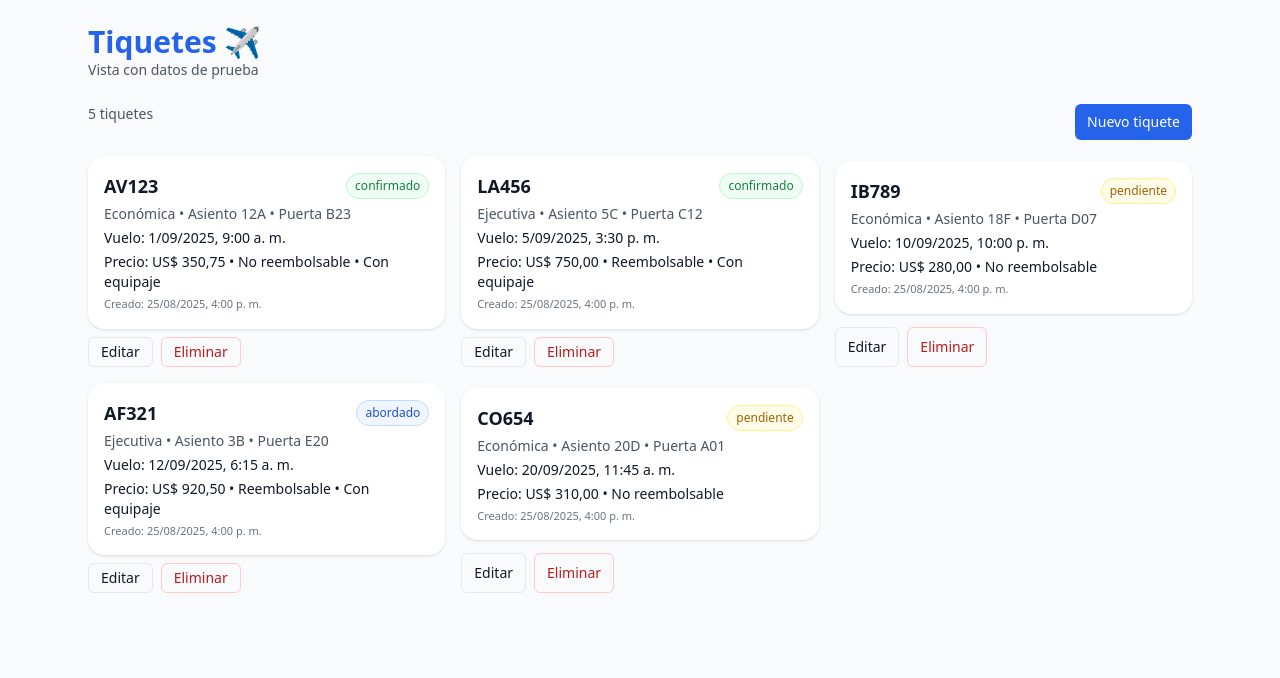
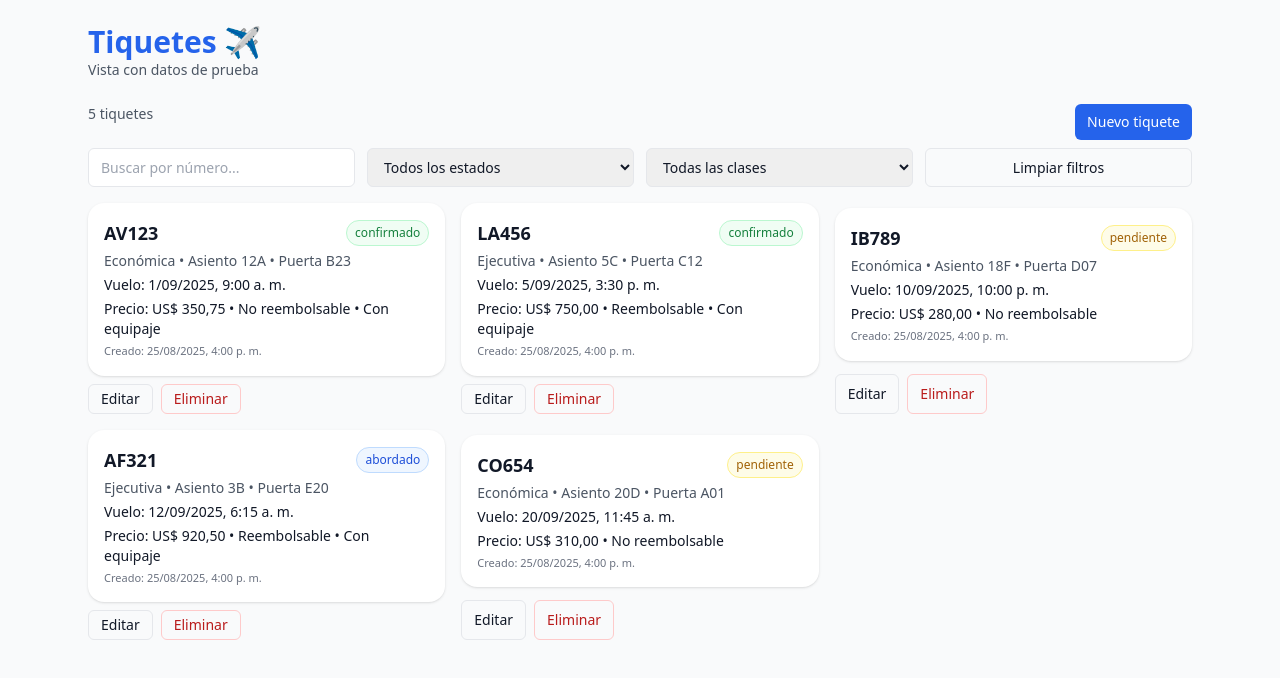
Before and after one commit to JulianRosales07/competitiva, a React (Vite) app in the folder frontend/: page / in a window 1280 px wide. Shown: the top 678 px of the page. Built offline with nearby package versions, Linux system fonts and the light colour scheme.

Commit message:
feat(ui): add search and filters to tickets list (mock)

```diff
--- /dev/null
+++ b/frontend/src/components/TicketsFilters.tsx
@@ -0,0 +1,53 @@
+import type { Tiquete } from "../types/tiquete";
+
+type Props = {
+  query: string;
+  setQuery: (v: string) => void;
+  estado: string;
+  setEstado: (v: string) => void;
+  clase: string;
+  setClase: (v: string) => void;
+};
+
+export default function TicketsFilters({
+  query, setQuery, estado, setEstado, clase, setClase,
+}: Props) {
+  return (
+    <div className="grid sm:grid-cols-2 lg:grid-cols-4 gap-3 mb-4">
+      <input
+        className="rounded-md border px-3 py-2 text-sm outline-none focus:ring-2 focus:ring-blue-200"
+        placeholder="Buscar por número..."
+        value={query}
+        onChange={(e) => setQuery(e.target.value)}
+      />
+
+      <select
+        className="rounded-md border px-3 py-2 text-sm outline-none focus:ring-2 focus:ring-blue-200"
+        value={estado}
+        onChange={(e) => setEstado(e.target.value)}
+      >
+        <option value="">Todos los estados</option>
+        <option value="confirmado">Confirmado</option>
+        <option value="pendiente">Pendiente</option>
+        <option value="abordado">Abordado</option>
+      </select>
+
+      <select
+        className="rounded-md border px-3 py-2 text-sm outline-none focus:ring-2 focus:ring-blue-200"
+        value={clase}
+        onChange={(e) => setClase(e.target.value)}
+      >
+        <option value="">Todas las clases</option>
+        <option value="Económica">Económica</option>
+        <option value="Ejecutiva">Ejecutiva</option>
+      </select>
+
+      <button
+        className="rounded-md border px-3 py-2 text-sm"
+        onClick={() => { setQuery(""); setEstado(""); setClase(""); }}
+      >
+        Limpiar filtros
+      </button>
+    </div>
+  );
+}
--- a/frontend/src/components/TicketsList.tsx
+++ b/frontend/src/components/TicketsList.tsx
@@ -1,9 +1,10 @@
-import { useEffect, useState } from "react";
+import { useEffect, useMemo, useState } from "react";
 import type { Tiquete } from "../types/tiquete";
 import { TIQUETES_MOCK } from "../mock/tiquetes";
 import TicketCard from "./TicketCard";
 import TicketDetail from "./TicketDetail";
 import TicketForm from "./TicketForm";
+import TicketsFilters from "./TicketsFilters";
 
 export default function TicketsList() {
   const [data, setData] = useState<Tiquete[]>([]);
@@ -11,6 +12,11 @@ export default function TicketsList() {
   const [selected, setSelected] = useState<Tiquete | null>(null);
   const [creating, setCreating] = useState(false);
   const [editing, setEditing] = useState<Tiquete | null>(null);
+
+  // filtros
+  const [query, setQuery] = useState("");
+  const [estado, setEstado] = useState("");
+  const [clase, setClase] = useState("");
 
   useEffect(() => {
     const id = setTimeout(() => {
@@ -54,12 +60,23 @@ export default function TicketsList() {
     }
   }
 
+  const filtered = useMemo(() => {
+    return data.filter((t) => {
+      if (query && !t.numero.toLowerCase().includes(query.toLowerCase())) return false;
+      if (estado && t.estado !== estado) return false;
+      if (clase && t.clase !== clase) return false;
+      return true;
+    });
+  }, [data, query, estado, clase]);
+
   if (loading) return <p className="text-sm text-gray-600">Cargando tiquetes…</p>;
 
   return (
     <>
-      <div className="flex flex-wrap gap-2 justify-between mb-4">
-        <p className="text-sm text-gray-600">{data.length} tiquetes</p>
+      <div className="flex flex-wrap gap-2 justify-between mb-2">
+        <p className="text-sm text-gray-600">
+          {filtered.length} tiquetes {filtered.length !== data.length ? `(de ${data.length})` : ""}
+        </p>
         <div className="flex gap-2">
           <button
             className="rounded-md bg-blue-600 text-white px-3 py-2 text-sm hover:bg-blue-700"
@@ -70,11 +87,17 @@ export default function TicketsList() {
         </div>
       </div>
 
-      {data.length === 0 ? (
-        <p className="text-sm">No hay tiquetes</p>
+      <TicketsFilters
+        query={query} setQuery={setQuery}
+        estado={estado} setEstado={setEstado}
+        clase={clase} setClase={setClase}
+      />
+
+      {filtered.length === 0 ? (
+        <p className="text-sm">No hay tiquetes que coincidan</p>
       ) : (
         <div className="grid gap-4 sm:grid-cols-2 lg:grid-cols-3">
-          {data.map((t, i) => (
+          {filtered.map((t, i) => (
             <div key={t._id ?? `${t.numero}-${t.asiento}-${i}`} className="grid gap-2">
               <button className="text-left" onClick={() => setSelected(t)}>
                 <TicketCard t={t} />
```
